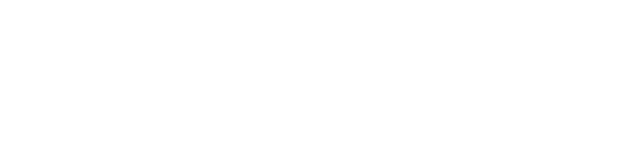
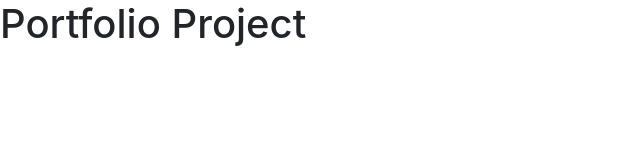
Before and after one commit to timdavidson2/boyetteInsurance, a website: page index.html in a window 1280 px wide. Shown: the whole page, without its empty margins (0-640 px from the left). Drawn offline with nearby package versions, Linux system fonts and the light colour scheme.

Commit message:
added needed files

```diff
--- a/index.html
+++ b/index.html
@@ -12,6 +12,7 @@
     <title>Project</title>
 </head>
 <body>
+    <h1>Portfolio Project</h1>
 
 
 <!-- js, popper, bootstrap -->
```
Also changed, not shown: package.json (added, +24 -0 lines), 2 other files.
